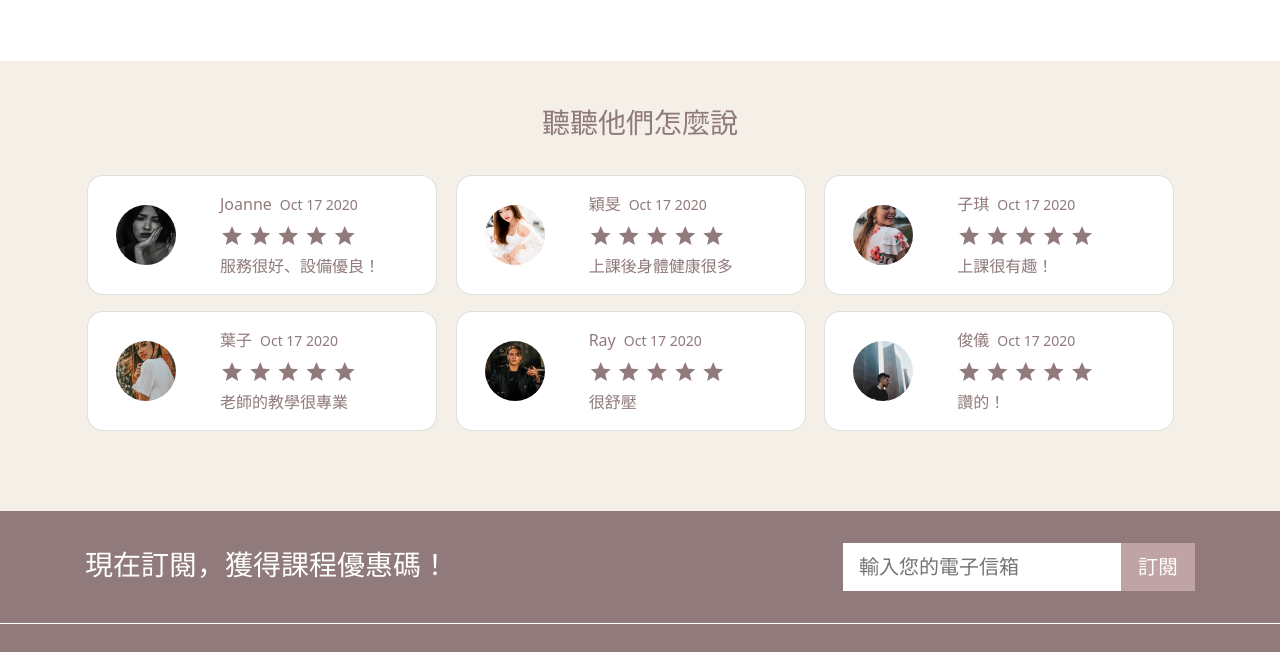
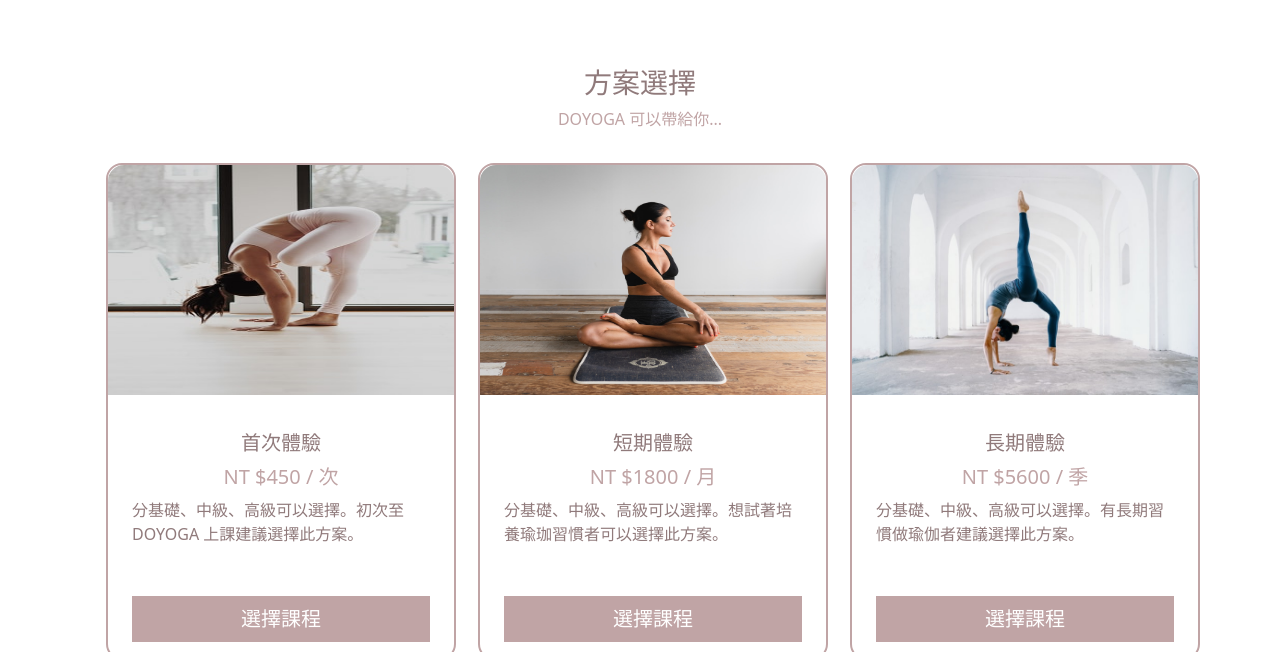
Before and after one commit to JIMHWANG/week8, a plain HTML site: page index.html in a window 1280 px wide. Shown: the part 1737-2389 px from the top of the page. Drawn offline with Linux system fonts and the light colour scheme; files whose address does not match are found by name.

Commit message:
Update 2021-08-22T08:58:49.873Z

```diff
--- a/assets/style/layout/index.css
+++ b/assets/style/layout/index.css
@@ -167,6 +167,22 @@
   margin-left: 11px;
 }
 
+.plan .container {
+  max-width: 1140px;
+}
+
+.plan .container .plan-choose .card {
+  width: 350px !important;
+  height: 497px;
+  border-radius: 16px;
+  border: 2px solid #C0A4A5;
+}
+
+.plan .container .plan-choose .card img {
+  border-radius: 16px 16px 0 0;
+  height: 230px;
+}
+
 .experience .container {
   width: 1130px;
 }
--- a/index.html
+++ b/index.html
@@ -92,6 +92,48 @@
           arrow_right_alt
         </span>
       </a>
+    </div>
+  </div>
+</div>
+
+<div class="plan mt-9 mb-10 text-third">
+  <h3 class="text-center lh-base">方案選擇</h3>
+  <p class="text-fourth text-center lh-base mb-8 mt-1">DOYOGA 可以帶給你...</p>
+  <div class="container text-success m-auto">
+    <div class="row g-0 d-flex justify-content-between">
+      <div class="plan-choose col-lg-4 d-flex flex-column justify-content-end px-lg-4 px-md-3 pb-4">
+        <div class="card text-third" style="width: 18rem;">
+          <img src="../assets/images/first-experience.jfif" class="card-img-top" alt="首次體驗">
+          <div class="card-body d-flex flex-column justify-content-between px-4">
+            <h5 class="text-center mt-6">首次體驗</h5>
+            <h5 class="text-fourth text-center">NT $450 / 次</h5>
+            <p class="card-text mb-9">分基礎、中級、高級可以選擇。初次至 DOYOGA 上課建議選擇此方案。</p>
+            <a href="#" class="py-2 text-center fs-5 btn-fourth text-success">選擇課程</a>
+          </div>
+        </div>
+      </div>
+      <div class="plan-choose col-lg-4 d-flex flex-column justify-content-end px-lg-4 px-md-3 pb-4">
+        <div class="card text-third" style="width: 18rem;">
+          <img src="../assets/images/mid-term.jfif" class="card-img-top" alt="首次體驗">
+          <div class="card-body d-flex flex-column justify-content-between px-4">
+            <h5 class="text-center mt-6">短期體驗</h5>
+            <h5 class="text-fourth text-center">NT $1800 / 月</h5>
+            <p class="card-text mb-9">分基礎、中級、高級可以選擇。想試著培養瑜珈習慣者可以選擇此方案。</p>
+            <a href="#" class="py-2 text-center fs-5 btn-fourth text-success">選擇課程</a>
+          </div>
+        </div>
+      </div>
+      <div class="plan-choose col-lg-4 d-flex flex-column justify-content-end px-lg-4 px-md-3 pb-4">
+        <div class="card text-third" style="width: 18rem;">
+          <img src="../assets/images/long-term.jfif" class="card-img-top" alt="首次體驗">
+          <div class="card-body d-flex flex-column justify-content-between px-4">
+            <h5 class="text-center mt-6">長期體驗</h5>
+            <h5 class="text-fourth text-center">NT $5600 / 季</h5>
+            <p class="card-text mb-9">分基礎、中級、高級可以選擇。有長期習慣做瑜伽者建議選擇此方案。</p>
+            <a href="#" class="py-2 text-center fs-5 btn-fourth text-success">選擇課程</a>
+          </div>
+        </div>
+      </div>
     </div>
   </div>
 </div>
```
Also changed, not shown: assets/images/first-experience.jfif (added), assets/images/long-term.jfif (added), assets/images/mid-term.jfif (added), assets/style/all.css, 2 other files.
